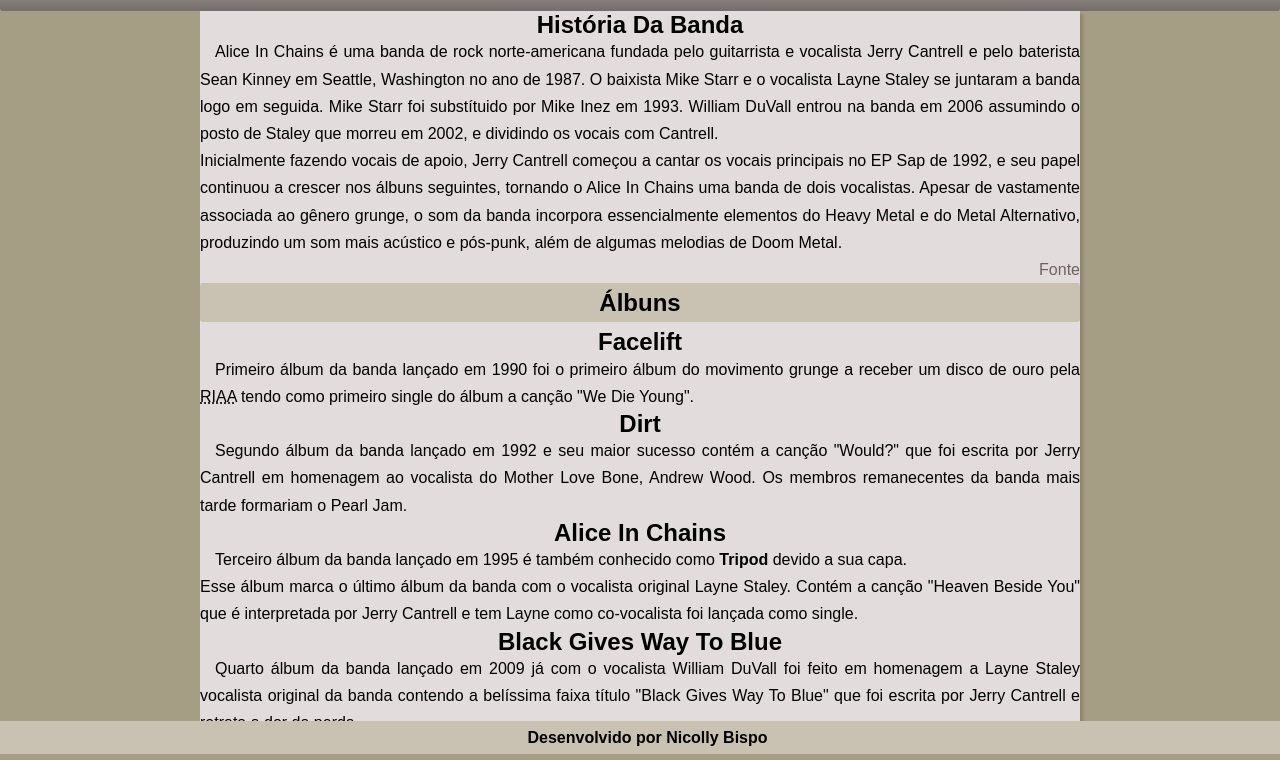
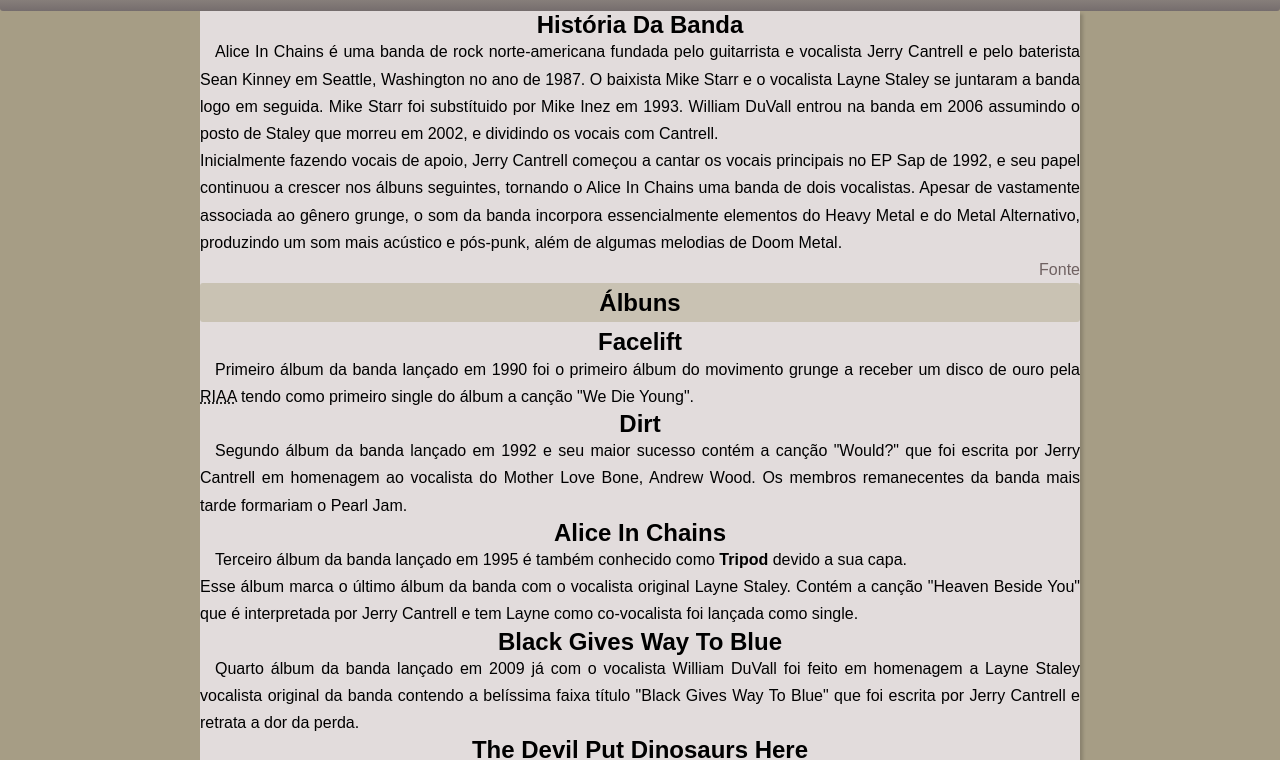
Before and after one commit to NicollyBispo/projeto-alice, a plain HTML site: page index.html in a window 1280 px wide. Shown: the part 46-806 px from the top of the page. Drawn offline with Linux system fonts and the light colour scheme.

Commit message:
Update style.css

```diff
--- a/estilos/style.css
+++ b/estilos/style.css
@@ -46,8 +46,7 @@
     max-width: 880px;
     box-shadow: 3px 3px 3px rgba(0, 0, 0, 0.17);
     font-size: 1em;
-    flex-grow: 1;
-    overflow-y: auto;
+
 }
 
 main, section > article{
```
